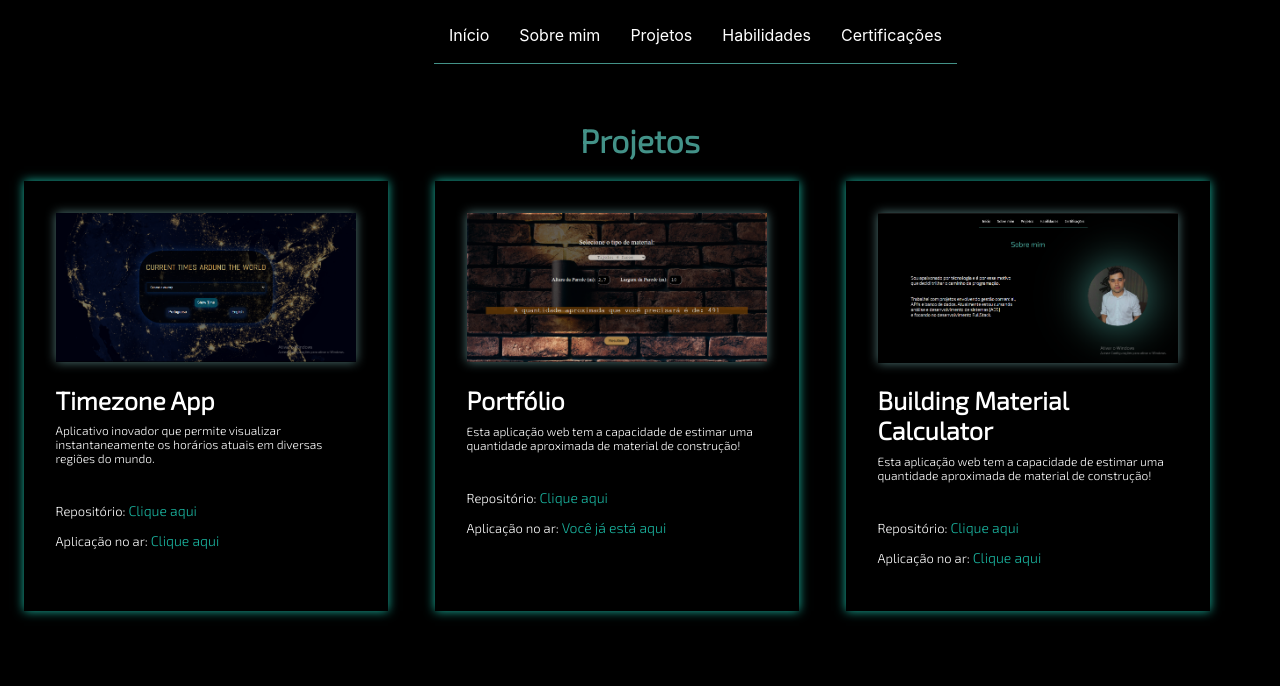
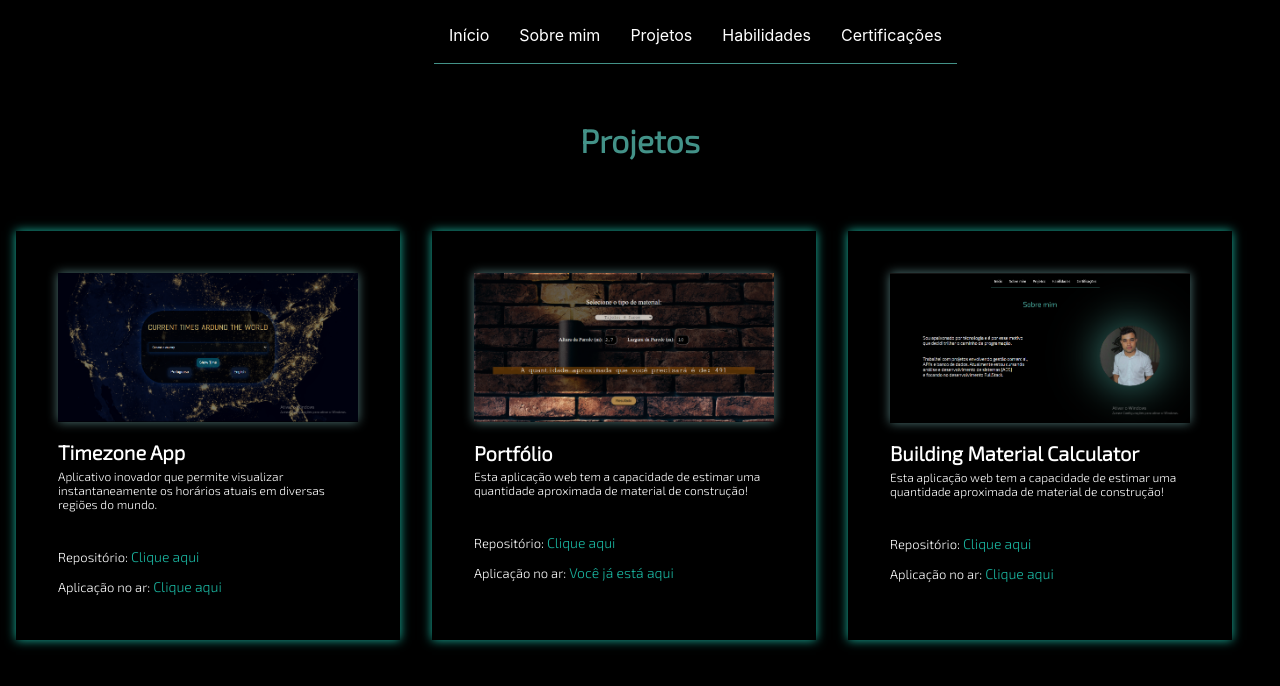
Before and after one commit to Leonardo-Correia-da-silva/Portfolio, a React (Create React App) app: page /projetos in a window 1280 px wide. Shown: the top 686 px of the page. Built offline with nearby package versions, Linux system fonts and the light colour scheme.

Commit message:
Update projetos.css

```diff
--- a/src/componentes/container/projetos/projetos.css
+++ b/src/componentes/container/projetos/projetos.css
@@ -5,12 +5,14 @@
     font-family: 'Exo 2', sans-serif;
     font-size: 32px;
     text-align: center;
+
 }
 
 
 .container-projeto{
     display: flex;
     justify-content: space-around;
+
 
 }
 
@@ -24,14 +26,17 @@
     font-size: 10px;
     background-color: black;
     width: 300px;
+    height: 325px;
     border: 2px solid black;
-    padding: 30px;
+    padding: 40px;
     box-shadow: 0 0 10px rgba(33, 226, 200, 0.8);
+    margin-top: 50px;
+
 }
 
 .titulo-projetos{
     font-family: 'Exo 2', sans-serif;
-    font-size: 25px;
+    font-size: 20px;
 }
 
 .p-projetos{
```
